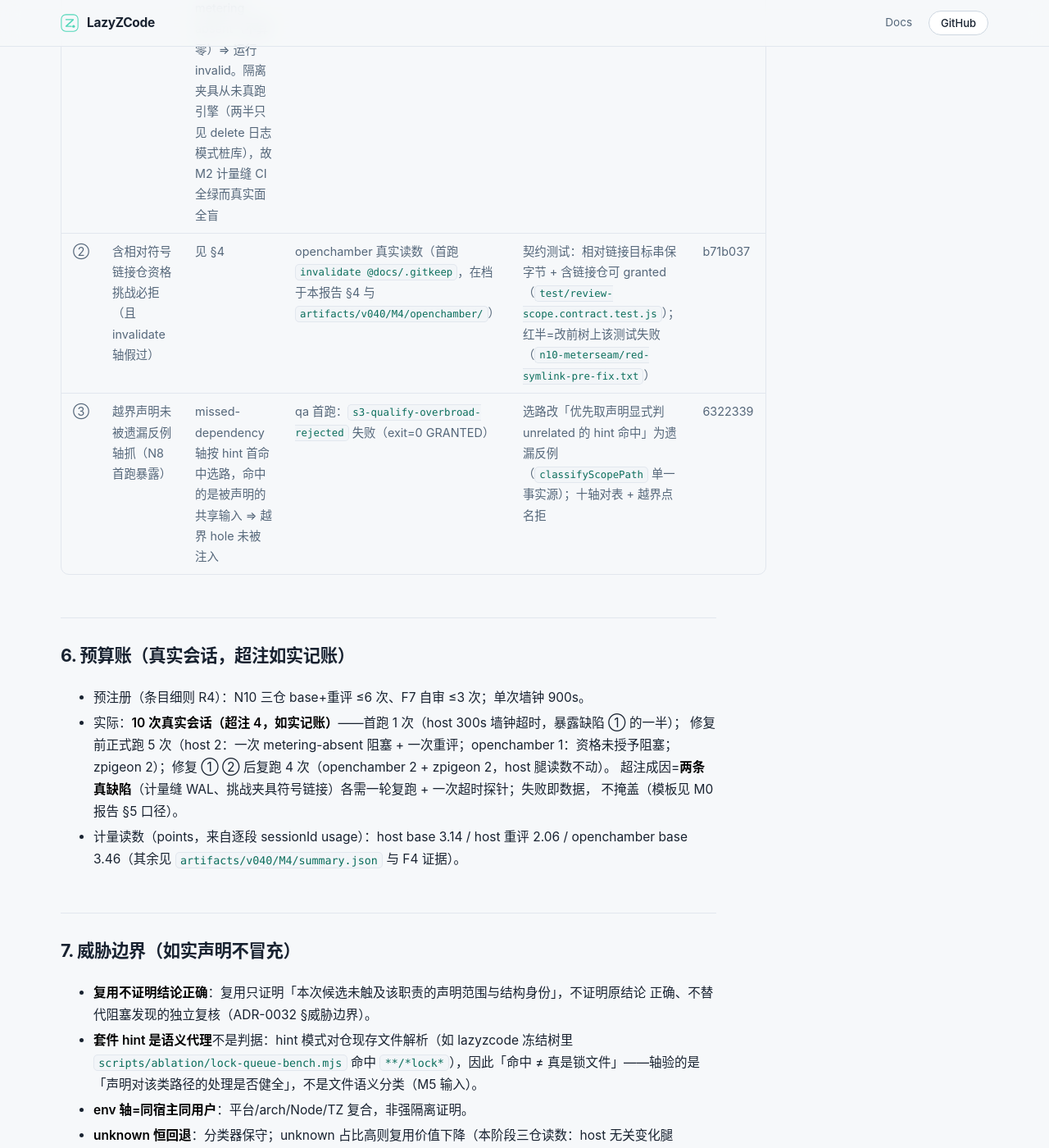
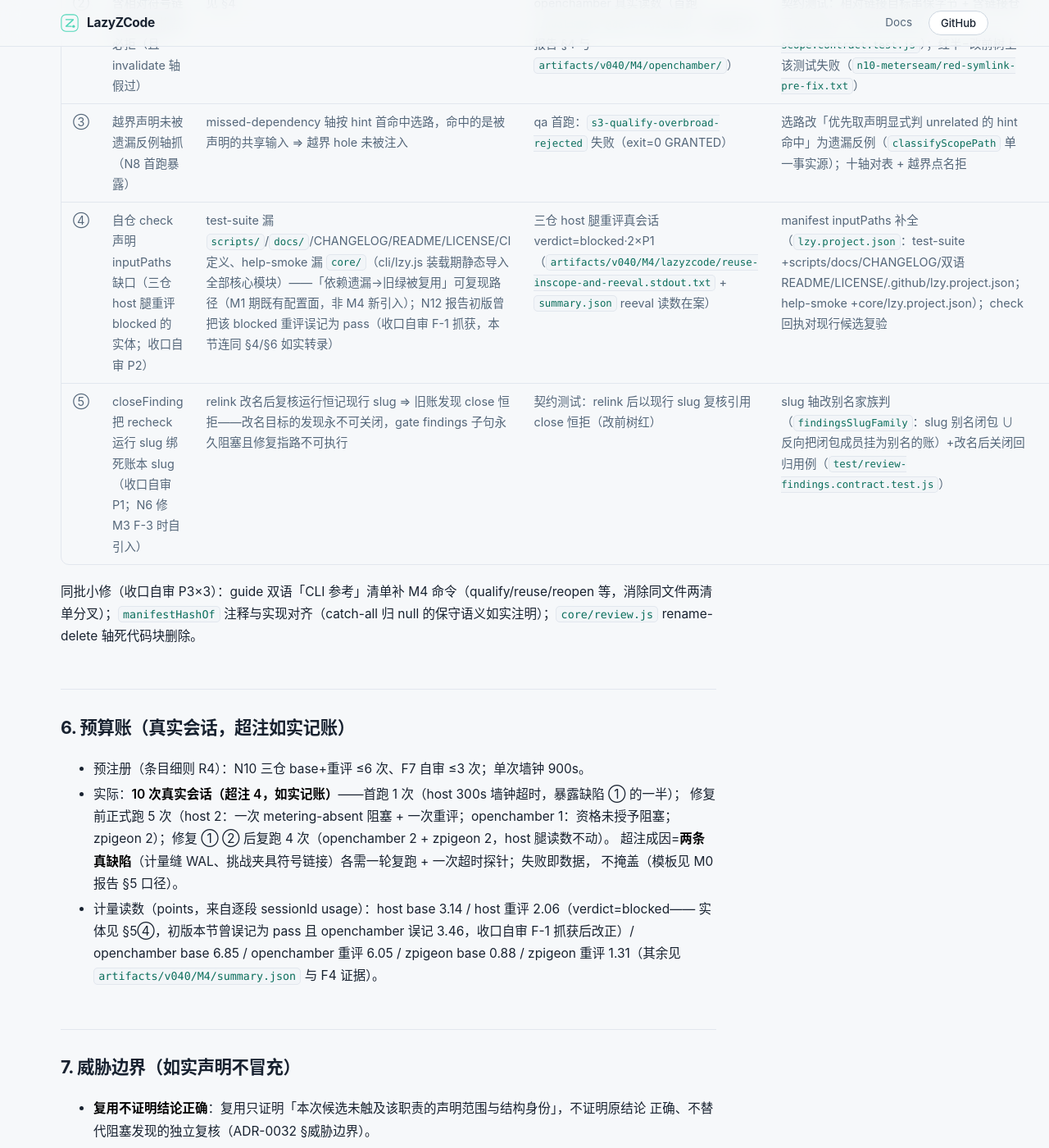
Before and after one commit to Acfufu/lazyzcode, a Jekyll site: the page built from docs/spikes/v040-m4-report.md, in a window 1280 px wide and 1400 px high, scrolled down 3695 px. Shown: the whole window at 82% size. Built offline with Jekyll 4.4.1, drawn with Linux system fonts in a browser that asks for light colours; our own code applies the rules of GitHub Pages for plain Markdown files; some of the changed text lies outside the part shown.

Commit message:
fix(v040-m4): N11 收口自审修复批（文档+清单）——M4 报告 §4 lazyzcode 腿重评改如实转录 blocked（2.06 分）+§6 计量读数改正（openchamber 6.85 非 3.46）+§5 缺陷账补 ④inputPaths 缺口/⑤slug 绑死回归+§8 收口自审轮转录；lzy.project.json inputPaths 补全（test-suite +scripts/docs/CHANGELOG/README/LICENSE/.github·help-smoke +core）；guide 双语 CLI 参考清单补 M4 命令（P1-1/P2/P3）
Goal: v040-m4-scope-qualification#N11

```diff
--- a/docs/spikes/v040-m4-report.md
+++ b/docs/spikes/v040-m4-report.md
@@ -58,7 +58,7 @@ zpigeon-ios `08ebd3ea`。
 
 | 仓 | base 运行 | 资格 | 复用（无关 / 声明内 / 未知） | 越界声明 | 字节不变 | 结论 |
 |---|---|---|---|---|---|---|
-| lazyzcode `54cb376` | valid · metered · pass（3.14 分） | granted 10/10 | applicable `docs/_config.yml` / fallback + 重评 valid metered pass（2.06 分）/ fallback 点名 | REJECTED（missed-dependency @`.claude-plugin/marketplace.json`） | base ✓ 资格档 ✓ | **齐备** |
+| lazyzcode `54cb376` | valid · metered · pass（3.14 分） | granted 10/10 | applicable `docs/_config.yml` / fallback + 重评 valid metered **blocked**（2.06 分：两条 P1=inputPaths 缺口实体，见 §5④）/ fallback 点名 | REJECTED（missed-dependency @`.claude-plugin/marketplace.json`） | base ✓ 资格档 ✓ | **齐备**（机制正反例齐备；重评 blocked 读数如实转录，实体处置见 §5④） |
 | openchamber `63bd5070c` | valid · metered · pass（6.85 分） | granted 10/10 | applicable `docs/.gitkeep` / fallback + 重评 valid metered pass（6.05 分）/ fallback 点名 | REJECTED（missed-dependency @`.openchamber/project.json`） | base ✓ 资格档 ✓ | **齐备** |
 | zpigeon-ios `08ebd3ea` | valid · metered · pass（0.88 分） | granted 10/10 | applicable `docs/adr/0001-…md` / fallback + 重评 valid metered pass（1.31 分）/ fallback 点名 | REJECTED 三轴（in-scope + missed-dependency + rename-delete @`ZPigeon/Assets.xcassets/AccentColor.colorset/Contents.json`） | base ✓ 资格档 ✓ | **齐备** |
 
@@ -80,6 +80,10 @@ zpigeon-ios `08ebd3ea`。
 | ① | 真会话恒 `metering-absent`（V08 不可达） | 引擎账本=WAL 库；干净关闭后 SQLite 移除 `-wal/-shm`，`sqlite3 -readonly` 恒拒（CANTOPEN 14）⇒ `queryHostDb` 返 null ⇒ metering absent（不算零）⇒ 运行 invalid。隔离夹具从未真跑引擎（两半只见 delete 日志模式桩库），故 M2 计量缝 CI 全绿而真实面全盲 | 修复前真会话：verdict=pass 但 validity=invalid(metering-absent)（`n10-meterseam/host-leg-blocked-run.json`）；契约测试 1 失败 | `immutable=1` 只读回退+非静寂守卫（`-wal` 有内容不回退，防读旧快照）；契约测试 3/3 通过 | 779d607 |
 | ② | 含相对符号链接仓资格挑战必拒（且 invalidate 轴假过） | 见 §4 | openchamber 真实读数（首跑 `invalidate @docs/.gitkeep`，在档于本报告 §4 与 `artifacts/v040/M4/openchamber/`） | 契约测试：相对链接目标串保字节 + 含链接仓可 granted（`test/review-scope.contract.test.js`）；红半=改前树上该测试失败（`n10-meterseam/red-symlink-pre-fix.txt`） | b71b037 |
 | ③ | 越界声明未被遗漏反例轴抓（N8 首跑暴露） | missed-dependency 轴按 hint 首命中选路，命中的是被声明的共享输入 ⇒ 越界 hole 未被注入 | qa 首跑：`s3-qualify-overbroad-rejected` 失败（exit=0 GRANTED） | 选路改「优先取声明显式判 unrelated 的 hint 命中」为遗漏反例（`classifyScopePath` 单一事实源）；十轴对表 + 越界点名拒 | 6322339 |
+| ④ | 自仓 check 声明 inputPaths 缺口（三仓 host 腿重评 blocked 的实体；收口自审 P2） | test-suite 漏 `scripts/`/`docs/`/CHANGELOG/README/LICENSE/CI 定义、help-smoke 漏 `core/`（cli/lzy.js 装载期静态导入全部核心模块）——「依赖遗漏→旧绿被复用」可复现路径（M1 期既有配置面，非 M4 新引入）；N12 报告初版曾把该 blocked 重评误记为 pass（收口自审 F-1 抓获，本节连同 §4/§6 如实转录） | 三仓 host 腿重评真会话 verdict=blocked·2×P1（`artifacts/v040/M4/lazyzcode/reuse-inscope-and-reeval.stdout.txt` + `summary.json` reeval 读数在案） | manifest inputPaths 补全（`lzy.project.json`：test-suite +scripts/docs/CHANGELOG/双语 README/LICENSE/.github/lzy.project.json；help-smoke +core/lzy.project.json）；check 回执对现行候选复验 | N11 收口修复批 |
+| ⑤ | closeFinding 把 recheck 运行 slug 绑死账本 slug（收口自审 P1；N6 修 M3 F-3 时自引入） | relink 改名后复核运行恒记现行 slug ⇒ 旧账发现 close 恒拒——改名目标的发现永不可关闭，gate findings 子句永久阻塞且修复指路不可执行 | 契约测试：relink 后以现行 slug 复核引用 close 恒拒（改前树红） | slug 轴改别名家族判（`findingsSlugFamily`：slug 别名闭包 ∪ 反向把闭包成员挂为别名的账）+改名后关闭回归用例（`test/review-findings.contract.test.js`） | N11 收口修复批 |
+
+同批小修（收口自审 P3×3）：guide 双语「CLI 参考」清单补 M4 命令（qualify/reuse/reopen 等，消除同文件两清单分叉）；`manifestHashOf` 注释与实现对齐（catch-all 归 null 的保守语义如实注明）；`core/review.js` rename-delete 轴死代码块删除。
 
 ## 6. 预算账（真实会话，超注如实记账）
 
@@ -89,8 +93,10 @@ zpigeon-ios `08ebd3ea`。
   zpigeon 2）；修复 ① ② 后复跑 4 次（openchamber 2 + zpigeon 2，host 腿读数不动）。
   超注成因=**两条真缺陷**（计量缝 WAL、挑战夹具符号链接）各需一轮复跑 + 一次超时探针；失败即数据，
   不掩盖（模板见 M0 报告 §5 口径）。
-- 计量读数（points，来自逐段 sessionId usage）：host base 3.14 / host 重评 2.06 / openchamber base
-  3.46（其余见 `artifacts/v040/M4/summary.json` 与 F4 证据）。
+- 计量读数（points，来自逐段 sessionId usage）：host base 3.14 / host 重评 2.06（verdict=blocked——
+  实体见 §5④，初版本节曾误记为 pass 且 openchamber 误记 3.46，收口自审 F-1 抓获后改正）/ openchamber
+  base 6.85 / openchamber 重评 6.05 / zpigeon base 0.88 / zpigeon 重评 1.31（其余见
+  `artifacts/v040/M4/summary.json` 与 F4 证据）。
 
 ## 7. 威胁边界（如实声明不冒充）
 
@@ -114,6 +120,13 @@ zpigeon-ios `08ebd3ea`。
 全表同步、CHANGELOG M4 条目、guide 双语（qualify/reuse/reopen 用法）。批量 close（拍板 11）不实现，
 逐条 close 可用——取舍如实记录于此。
 
+**收口自审轮（attempt 3 a3.r1；1800s 墙钟预算 3/3 内第 3 次）**：valid · metered · 16.20 分
+（sess_98b543a8）·verdict=**blocked**——六发现=2 P1 blocking（报告误记〔本节上文已改正，即 §5④
+的转录面〕+ closeFinding slug 绑死回归〔§5⑤〕）+1 P2（inputPaths 实体〔§5④〕）+3 P3（同批小修）。
+gate findings 子句正确拦截（机器门按设计挡下假收官面）；修复批落地后按条目细则 R4 重采 F1-F7——
+F7 重跑第 4/5 次真会话=**超注 2**（如实记账），两条 P1 经 resolve-request→recheck→close 通道闭环，
+recheck=修复后现行候选的新评审运行。终账随收口提交落。
+
 ## 9. M5 输入清单
 
 1. **套件 hint 的语义代理性**：`**/*lock*` 命中锁竞争脚本一类；M5 前置若做「必需 CI/锁文件」硬判据，
--- a/lzy.project.json
+++ b/lzy.project.json
@@ -7,13 +7,13 @@
         "argv": ["node", "--test", "test/**/*.test.js"],
         "timeoutMs": 600000,
         "env": ["TZ"],
-        "inputPaths": ["core", "cli", "plugin", "test", "package.json"]
+        "inputPaths": ["core", "cli", "plugin", "scripts", "test", "docs", "package.json", "lzy.project.json", "CHANGELOG.md", "README.md", "README.zh-CN.md", "LICENSE", ".github"]
       },
       {
         "id": "help-smoke",
         "argv": ["node", "cli/lzy.js", "--help"],
         "timeoutMs": 30000,
-        "inputPaths": ["cli", "package.json"]
+        "inputPaths": ["cli", "core", "package.json", "lzy.project.json"]
       }
     ]
   }
```
Also changed, not shown: docs/guide/en.md (+11 -3 lines), docs/guide/zh.md (+8 -6 lines).
